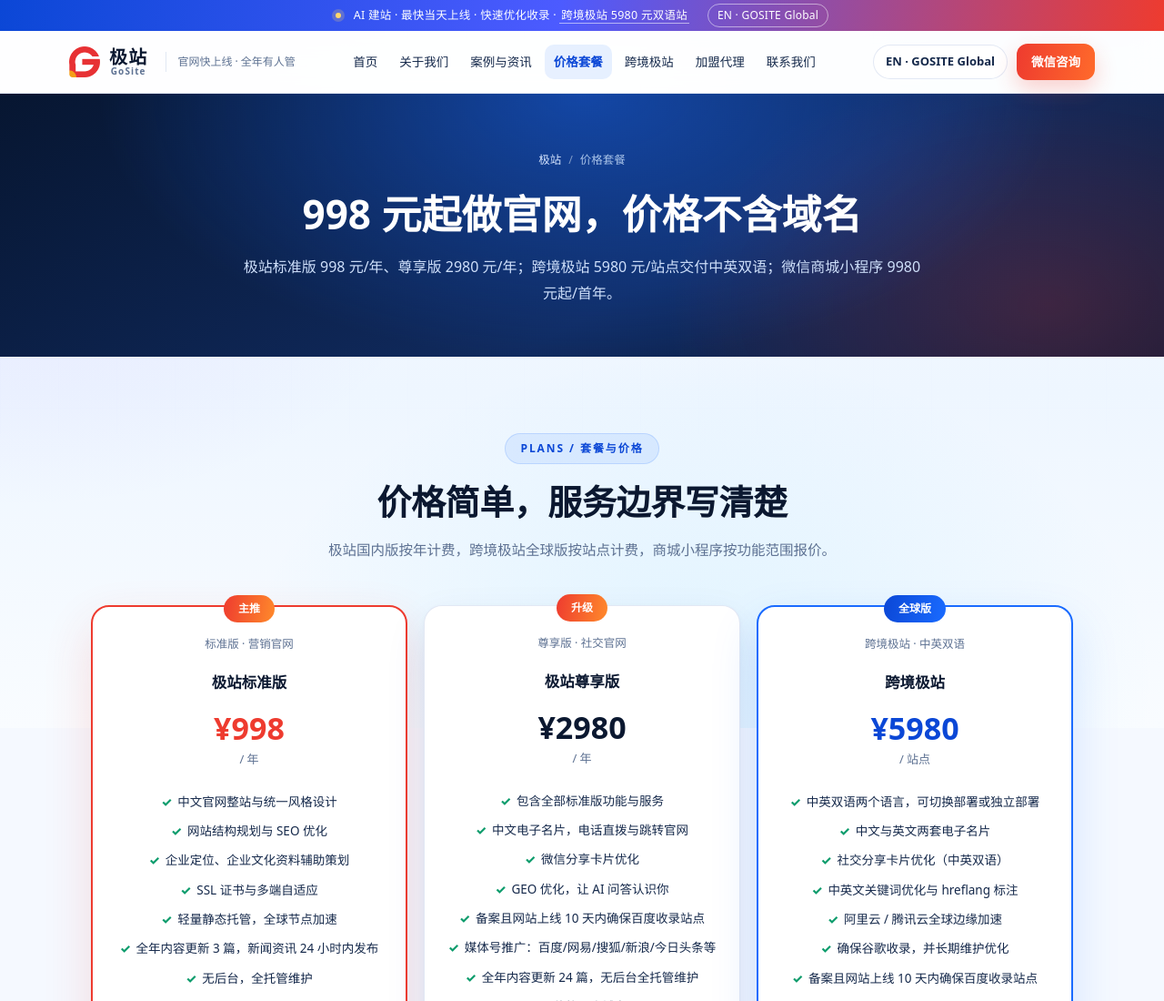
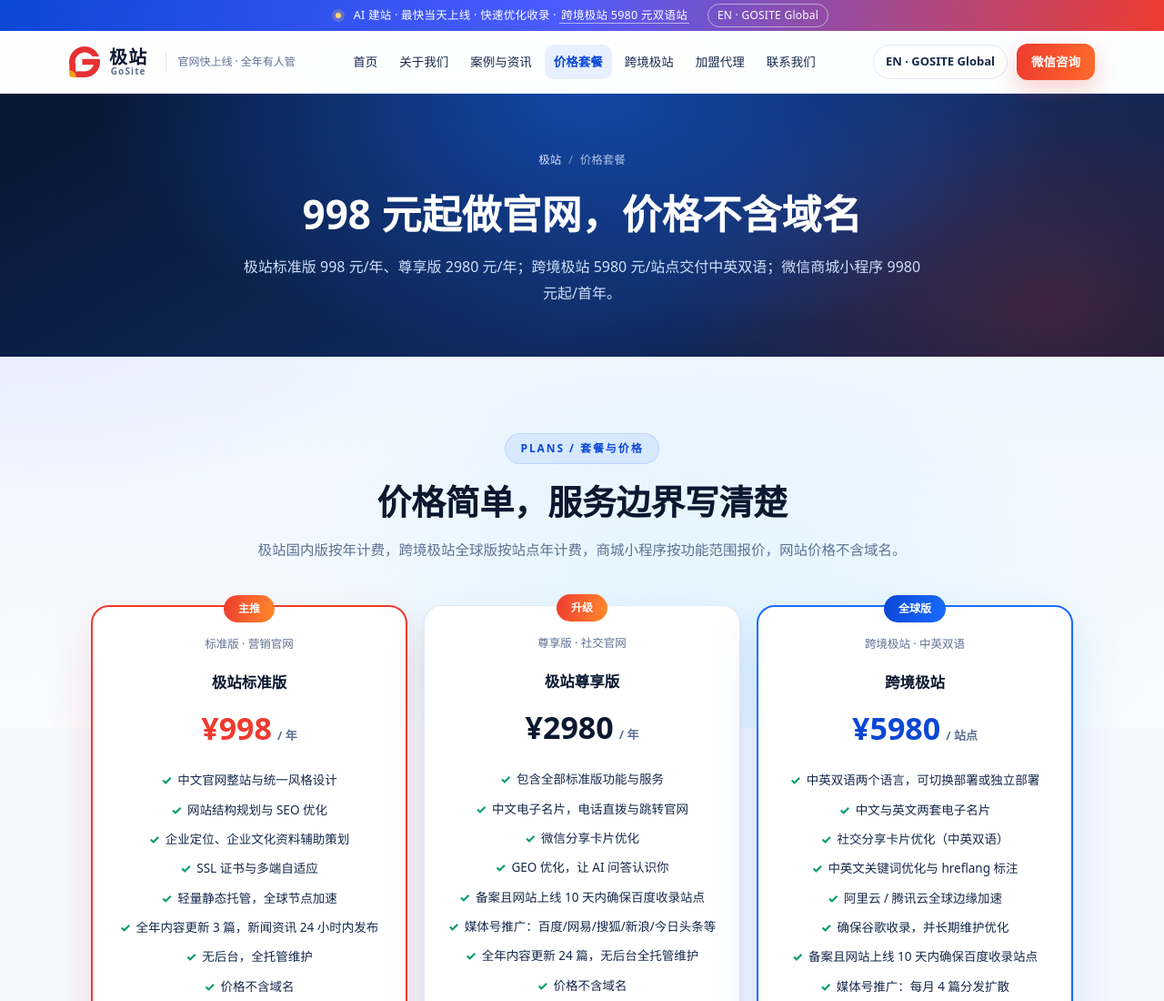
Before and after one commit to unipiwei-blip/gosite, a plain HTML site: page pricing.html in a window 1280 px wide. Shown: the top 1100 px of the page at 91% size. Drawn offline with Linux system fonts and the light colour scheme.

Commit message:
Break homepage lead into two lines, adjust pricing note and inline unit

```diff
--- a/assets/css/style.css
+++ b/assets/css/style.css
@@ -283,7 +283,7 @@ table{border-collapse:collapse}
 .price-card .amount{font-size:34px;font-weight:800;color:var(--ink);line-height:1.25;margin:8px 0 2px}
 .price-card .amount.hot{color:var(--brand)}
 .price-card .amount.gl{color:var(--blue-deep)}
-.price-card .unit{font-size:13px;color:var(--muted)}
+.price-card .unit{font-size:13px;color:var(--muted);margin-left:6px;font-weight:600}
 .price-card .orig{font-size:12.5px;color:#93a4bf;text-decoration:line-through;margin-top:4px}
 .price-card .orig.plain{text-decoration:none;color:var(--muted)}
 .price-card ul{margin:18px 0 22px;text-align:center;flex:1}
--- a/pricing.html
+++ b/pricing.html
@@ -57,16 +57,16 @@
 <h1>998 元起做官网，价格不含域名</h1>
 <p>极站标准版 998 元/年、尊享版 2980 元/年；跨境极站 5980 元/站点交付中英双语；微信商城小程序 9980 元起/首年。</p></div></section>
 <section class="section"><div class="container">
-<div class="section-head reveal"><span class="eyebrow">PLANS / 套餐与价格</span><h2>价格简单，服务边界写清楚</h2><p>极站国内版按年计费，跨境极站全球版按站点计费，商城小程序按功能范围报价。</p></div>
+<div class="section-head reveal"><span class="eyebrow">PLANS / 套餐与价格</span><h2>价格简单，服务边界写清楚</h2><p>极站国内版按年计费，跨境极站全球版按站点年计费，商城小程序按功能范围报价，网站价格不含域名。</p></div>
 <div class="price-grid price-grid-3"><article class="price-card featured reveal">
 <span class="badge">主推</span><div class="kind">标准版 · 营销官网</div><h3>极站标准版</h3>
-<div class="amount hot">¥998</div><div class="unit">/ 年</div>
+<div class="amount hot">¥998<span class="unit">/ 年</span></div>
 <ul><li>中文官网整站与统一风格设计</li><li>网站结构规划与 SEO 优化</li><li>企业定位、企业文化资料辅助策划</li><li>SSL 证书与多端自适应</li><li>轻量静态托管，全球节点加速</li><li>全年内容更新 3 篇，新闻资讯 24 小时内发布</li><li>无后台，全托管维护</li><li>价格不含域名</li></ul><a class="btn btn-primary" href="contact.html#consult">微信咨询</a></article><article class="price-card  reveal">
 <span class="badge">升级</span><div class="kind">尊享版 · 社交官网</div><h3>极站尊享版</h3>
-<div class="amount ">¥2980</div><div class="unit">/ 年</div>
+<div class="amount ">¥2980<span class="unit">/ 年</span></div>
 <ul><li>包含全部标准版功能与服务</li><li>中文电子名片，电话直拨与跳转官网</li><li>微信分享卡片优化</li><li>GEO 优化，让 AI 问答认识你</li><li>备案且网站上线 10 天内确保百度收录站点</li><li>媒体号推广：百度/网易/搜狐/新浪/今日头条等</li><li>全年内容更新 24 篇，无后台全托管维护</li><li>价格不含域名</li></ul><a class="btn btn-ghost" href="contact.html#consult">微信咨询</a></article><article class="price-card global reveal">
 <span class="badge">全球版</span><div class="kind">跨境极站 · 中英双语</div><h3>跨境极站</h3>
-<div class="amount gl">¥5980</div><div class="unit">/ 站点</div>
+<div class="amount gl">¥5980<span class="unit">/ 站点</span></div>
 <ul><li>中英双语两个语言，可切换部署或独立部署</li><li>中文与英文两套电子名片</li><li>社交分享卡片优化（中英双语）</li><li>中英文关键词优化与 hreflang 标注</li><li>阿里云 / 腾讯云全球边缘加速</li><li>确保谷歌收录，并长期维护优化</li><li>备案且网站上线 10 天内确保百度收录站点</li><li>媒体号推广：每月 4 篇分发扩散</li><li>中英站点互链与双语关键词跟踪</li><li>全年内容更新 36 篇，无后台全托管维护</li><li>价格不含域名</li></ul><a class="btn btn-blue" href="global.html">全球版说明</a></article></div><div class="price-grid price-grid-mall"><article class="price-card price-card-h reveal">
 <div class="pc-h-left"><h3>微信商城小程序</h3>
 <div class="amount ">¥9980</div><div class="pc-h-meta"><span>起 / 首年</span></div></div>
```
Also changed, not shown: en/index.html (+3 -3 lines), en/pricing.html (+3 -3 lines), index.html (+4 -4 lines).
